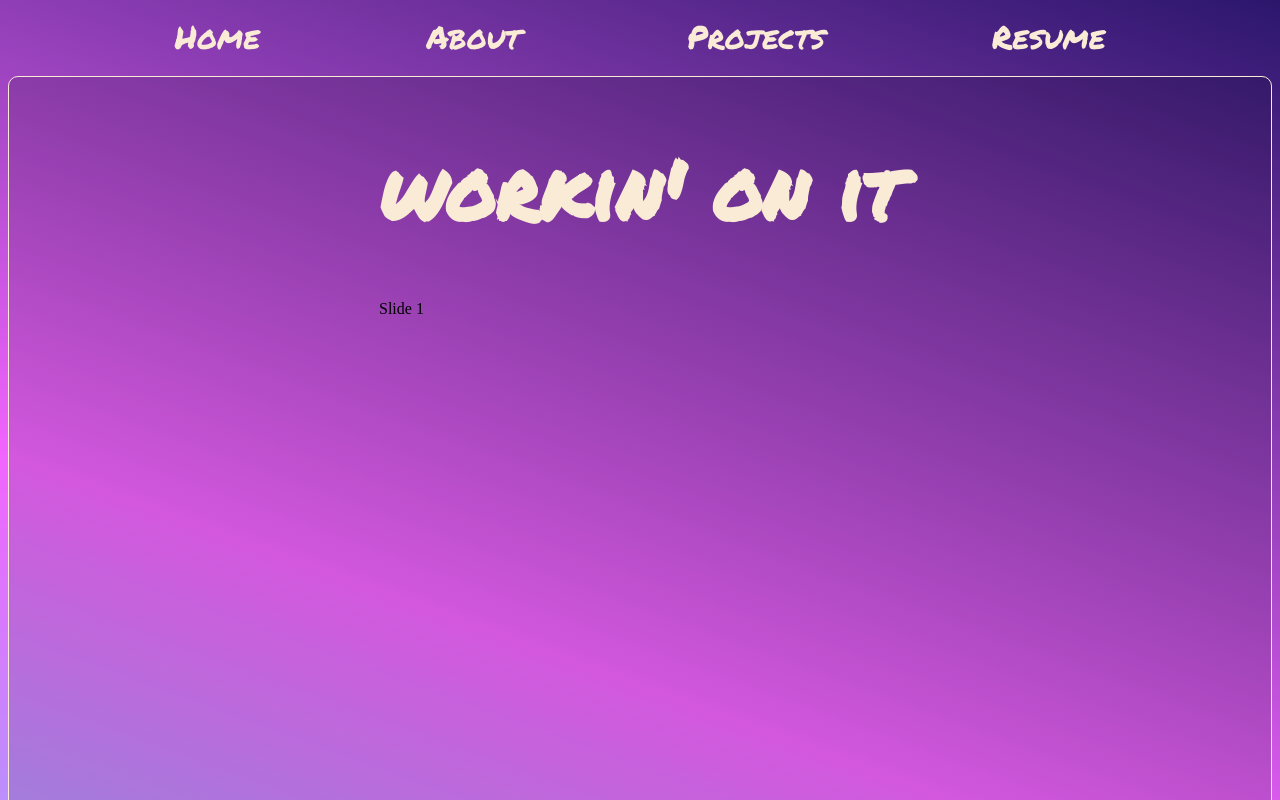
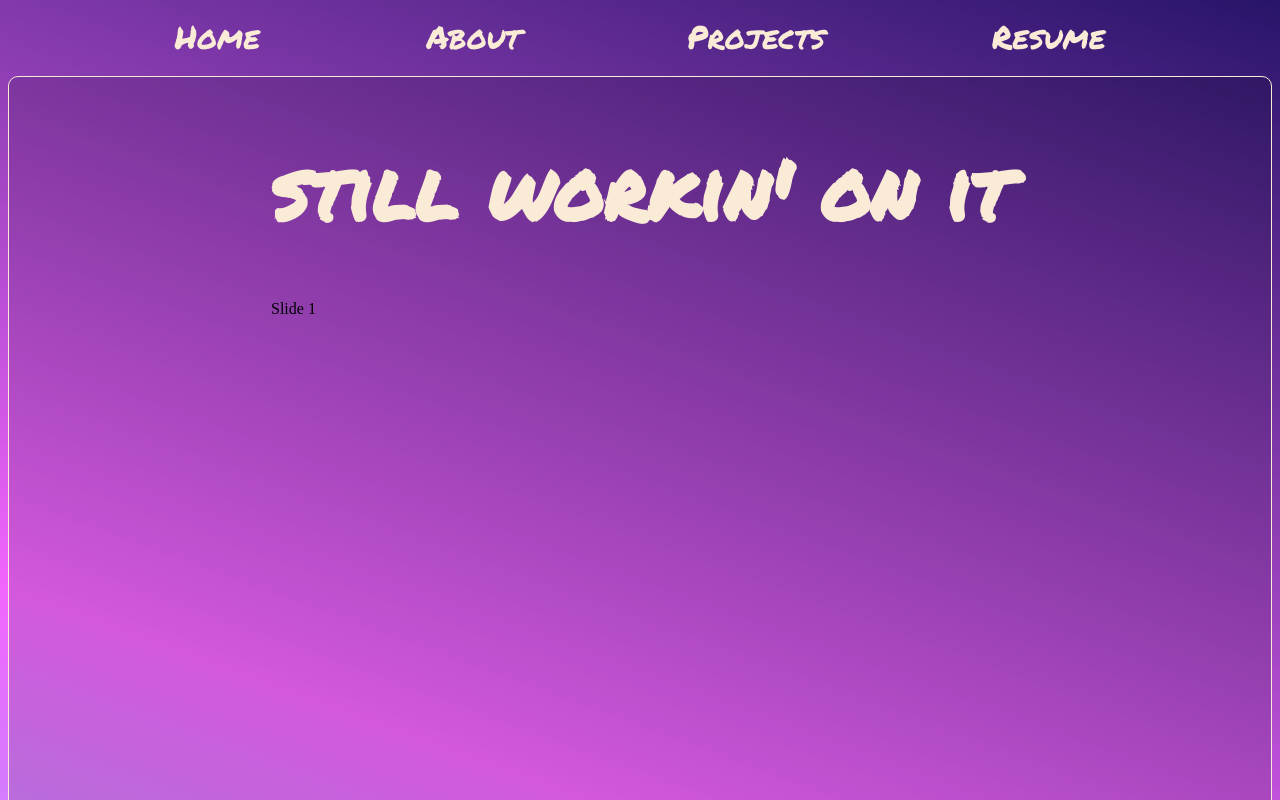
Before and after one commit to jWeibelbootcamp/jason-weibel-portfolio, a React (Create React App) app: page /jason-weibel-portfolio/projects in a window 1280 px wide. Shown: the top 800 px of the page. Built offline with nearby package versions, Linux system fonts and the light colour scheme.

Commit message:
still workin on it

```diff
--- a/src/pages/Projects.js
+++ b/src/pages/Projects.js
@@ -5,7 +5,7 @@ import './Projects.scss';
 const Projects = () => {
     return (
         <div>
-            <h1>workin' on it</h1>
+            <h1>still workin' on it</h1>
             <Carousel></Carousel>
         </div>
     )
```
